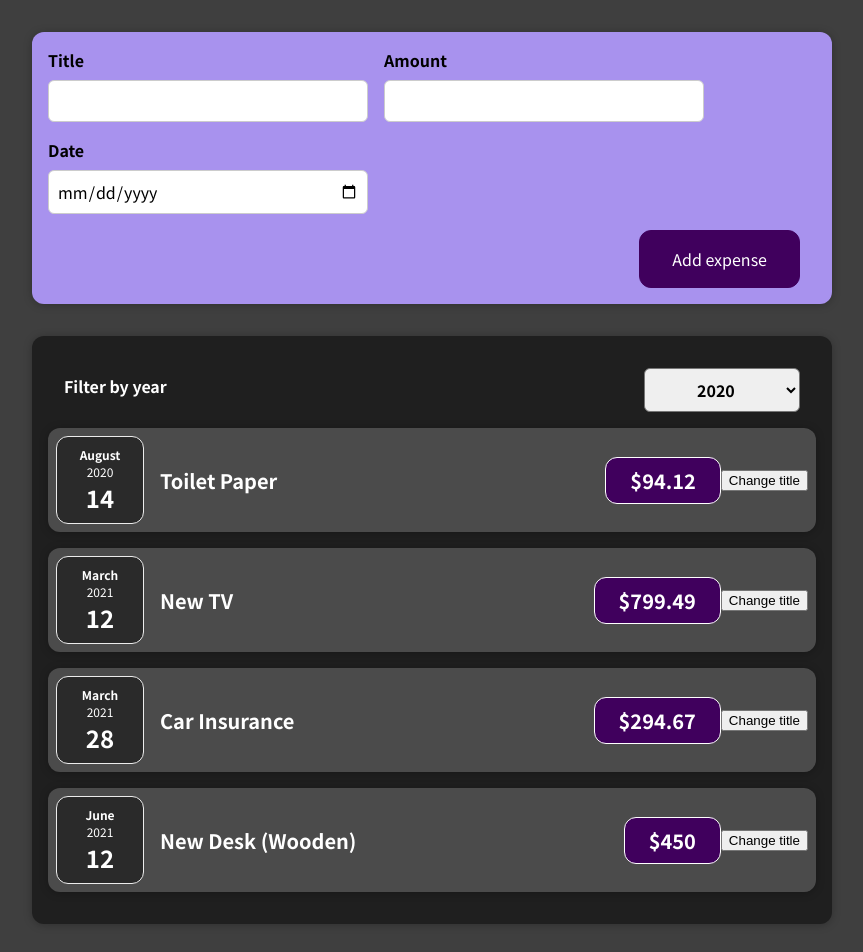
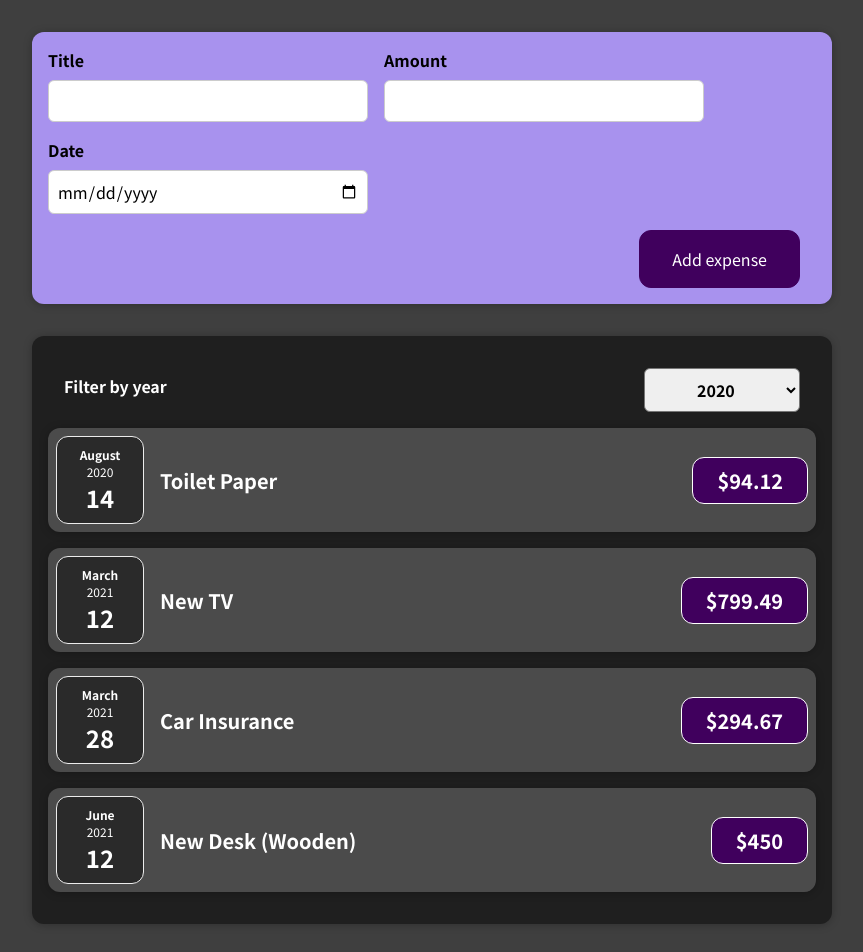
Before and after one commit to Asya404/Expense-tracker, a React (Create React App) app: page / in a window 1280 px wide. Shown: the top 952 px of the page, without its empty margins (208-1071 px from the left). Built offline with nearby package versions, Linux system fonts and the light colour scheme.

Commit message:
feat: render lists dynamically; stateful lists

```diff
--- a/src/App.js
+++ b/src/App.js
@@ -1,9 +1,8 @@
+import React, { useState } from "react";
 import NewExpense from "./components/New Expense/NewExpense";
 import Expenses from "./components/Expenses/Expenses";
 
-
-const App = () => {
-  const expenses = [
+const DUMMY_EXPENSES = [
   {
     id: "e1",
     title: "Toilet Paper",
@@ -30,8 +29,20 @@ const App = () => {
   },
 ];
 
+
+const App = () => {
+  const [expenses, updateExpenses] = useState(DUMMY_EXPENSES);
+
+
+  // WE UPDATE OUR ARRAY (STATE) WHEN ADDING NEW EXPENSE
+  // THIS WAY BEC. IT'S BASED ON OLDER SNAPSHOT OF THAT SAME STATE, NOT ON INITIAL
+
   const addExpenseHandler = (expense) => {
-    console.log(expense);
+    updateExpenses((prevExpenses) => {
+      return [expense, ...prevExpenses];
+    });
+
+    console.log(expenses);
   }
 
   return (
@@ -43,3 +54,37 @@ const App = () => {
 }
 
 export default App;
+
+
+
+
+// --- PROPS ---
+// - (PARAMETER PROPS IT'S A NEW OBJECT WITH INSERTED DATA; ATTR ARE THE KEYS OF THIS OBJECT)
+// (WE PASS DATA FROM A COMPONENT TO A DIRECT CHILD OF COMPONENT, AND WE CAN'T SKIP ANOTHER EL)
+
+// - ALSO WE CAN ADD AN EVENT LISTENER TO THE EL (we just point to the function, not execute it)
+// BETTER TO CALL SUCH FUNCTIONS AS SMTH HANDLER
+
+
+
+// --- STATE CONCEPT ---
+// REACT DOESN'T CARE WHETHER YOU CHANGED SOME VARIABE VALUES. IT WILL NOT RE-EVALUATE THE COMPONENT FUNCTION
+// IT ONLY DOES THAT FOR CHANGES TO REGISTERED STATE VALUES (CREATED VIA useState)
+// useState RETURNS AN ARRAY WITH TWO ELEMENTS -
+// IN THE USE STATE IT'S AN INITIAL VALUE
+// FIRST ELEMENT IS A CURRENT STATE VALUE (POINTER TO INITIAL VALUE)
+// THE SECOND ELEMENT IS AN UPDATING FUNCTION which you can call to set a new value for your state
+// CALLING THAT FUNCTION WILL TRIGGER REACT TO RE-EVAUATE THE COMPONENT
+
+// -WE USE THE FIRST VALUE IN JSX (TITLE), BECAUSE WHEN COMPONENT FUNCTION IS BEING EXECUTED FIRST TIME,
+// THE INITIAL VALUE IN USE STATE (PROPS.TITLE) IS ONLY CONSIDERED SO WE DON'T NEED TO DEFINE IT
+// FUNCTION ONLY UPDATES THE VALUE AND UPDATED VALUE GET STORED IN THE TITLE
+
+
+
+// --- TYPES OF COMPONENTS ---
+// FILTER COMPONENT IS A controlled component
+// COMPONENTS THAT MANAGE SOME STATES AS EXPENSE COMPONENT
+// THIS MEANS THAT IT HANDLES THE INPUT VALUE USING STATE
+// ANOTHER COMPONENTS ARE: STATEFUL VS STATELESS (PRESENTATIONAL) COMPONENTS
+// STATELESS ARE JUST OUTPUTS THE DATA
--- a/src/components/Expenses/ExpenseItem.js
+++ b/src/components/Expenses/ExpenseItem.js
@@ -1,52 +1,17 @@
-import React, { useState } from "react";
 import ExpenseDate from "./ExpenseDate";
 import Card from "../UI/Card";
 import "./ExpenseItem.css";
 
 const ExpenseItem = (props) => {
-  const [title, setTitle] = useState(props.title);
-
-  const clickHandler = () => {
-    setTitle('Updated');
-  };
-
   return (
     <Card className="expense-item">
       <ExpenseDate date={props.date} />
       <div className="expense-item__description">
-        <h2>{title}</h2>
+        <h2>{props.title}</h2>
         <div className="expense-item__price">${props.amount}</div>
       </div>
-
-      <button onClick={clickHandler}>Change title</button>
     </Card>
   );
 };
 
 export default ExpenseItem;
-
-
-
-
-// - (PARAMETER PROPS IT'S A NEW OBJECT WITH INSERTED DATA; ATTR ARE THE KEYS OF THIS OBJECT)
-// (WE PASS DATA FROM A COMPONENT TO A DIRECT CHILD OF COMPONENT, AND WE CAN'T SKIP ANOTHER EL)
-
-// - ALSO WE CAN ADD AN EVENT LISTENER TO THE EL (we just point to the function, not execute it)
-// BETTER TO CALL SUCH FUNCTIONS AS SMTH HANDLER
-
-// - STATE CONCEPT
-// WE CAN'T CHANGE TITLE ON CLICK BY CHANGING IT IN FUNCTION
-// BECAUSE AFTER INITIAL RENDERING EXPENSEITEM FUNCTION DOES'T CALLED SECOND TIME
-// FOR MAKING THAT,
-// 1. WE NEED TO IMPORT USE STATE FUNCTION FROM REACT LIBRARY
-// 2. WE REGISTER STATE (PROPS.TITLE) WITH USESTATE FUNCTION - IT'S A REACT HOOK
-// 3. FIRST ELEMENT IS A CURRENT STATE VALUE (POINTER TO PROPS.TITLE IN USESTATE)
-// 4. IN THE USE STATE IT'S AN INITIAL VALUE
-// 5. THE SECOND ELEMENT IS AN UPDATING FUNCTION
-// 6. AND THEN WE CALL THIS FUNCTION WITH DESIRED VALUE INSIDE, WHERE WE NEED IT
-// -SO IT WILL CALL COMPONENT FUNCTION AGAIN AND CHANGE THE VALUE
-// -IT IS AFFECTED ON ONE SPECIFIC COMPONENT INSTANCE (OF 4 HERE)
-// -WE USE THE FIRST VALUE IN JSX (TITLE), BECAUSE WHEN COMPONENT FUNCTION IS BEING EXECUTED FIRST TIME,
-// THE INITIAL VALUE IN USE STATE (PROPS.TITLE) IS ONLY CONSIDERED
-// SO WE DON'T NEED TO DEFINE IT
-// FUNCTION ONLU UPDATES THE VALUE AND UPDATED VALUE GET STORED IN THE TITLE
--- a/src/components/Expenses/Expenses.js
+++ b/src/components/Expenses/Expenses.js
@@ -11,18 +11,18 @@ const Expenses = (props) => {
     setFilteredYear(data);
   };
 
-  console.log(filteredYear);
 
+  // HERE ALSO WE CAN USE STATE FOR TWO WAY BINDING
+  // INITIAL YEAR WILL BE 2020, THEN WE PASS FILTERED YEAR BY PROPS DOWN TO SET THE CHOSEN YEAR
 
-  // here also we can use state for two way binding
-  // we pass filteredYear so initial year will be 2020, then chosen
+  // HERE WE USE MAP METHOD TO DISPLAY ELEMENTS DYNAMICALLY (RENDER LISTS DYNAMICALLY)
+  // WE TRANSFORM (MAP) EVERY EXPENSE OBJECT INTO AN EXPENSE ITEM ELEMENT
+  // OR TRANSFORM OUR ARRAY TO AN ARRAY FULL OF JSX ITEMS
   return (
     <Card className="expenses">
       <ExpensesFilter selected={filteredYear} onChangeFilter={filterChangeHandler} />
-      <ExpenseItem title={props.items[0].title} amount={props.items[0].amount} date={props.items[0].date} />
-      <ExpenseItem title={props.items[1].title} amount={props.items[1].amount} date={props.items[1].date} />
-      <ExpenseItem title={props.items[2].title} amount={props.items[2].amount} date={props.items[2].date} />
-      <ExpenseItem title={props.items[3].title} amount={props.items[3].amount} date={props.items[3].date} />
+
+      {props.items.map(expense => <ExpenseItem title={expense.title} amount={expense.amount} date={expense.date} /> )}
     </Card>
   );
 };
```
Also changed, not shown: src/components/Expenses/ExpensesFilter.js (line endings or trailing spaces). Lines whose indentation alone changed are shown as unchanged.
